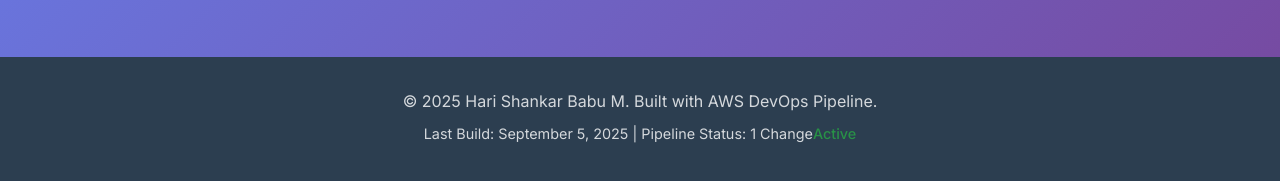
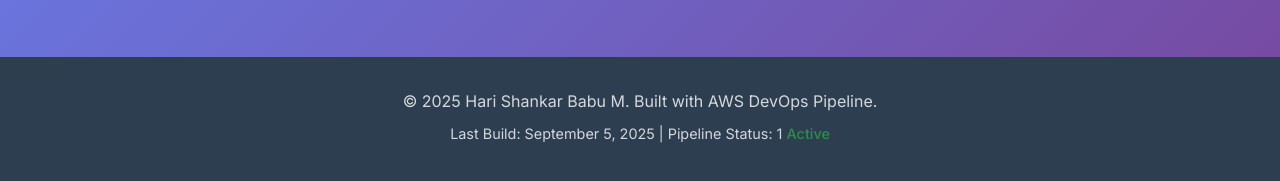
Before and after one commit to Bleeks-156/portfolio-cicd-pipeline, a plain HTML site: page index.html in a window 1280 px wide. Shown: the part 3310-3491 px from the top of the page. Drawn offline with Linux system fonts and the light colour scheme.

Commit message:
Update index.html

```diff
--- a/index.html
+++ b/index.html
@@ -844,7 +844,7 @@
                 <p>&copy; 2025 Hari Shankar Babu M. Built with AWS DevOps Pipeline.</p>
                 <p class="build-info">
                     <span>Last Build: September 5, 2025</span> |
-                    <span>Pipeline Status: 1 Change<span class="status-active">Active</span></span>
+                    <span>Pipeline Status: 1 <span class="status-active">Active</span></span>
                 </p>
             </div>
         </div>
```
